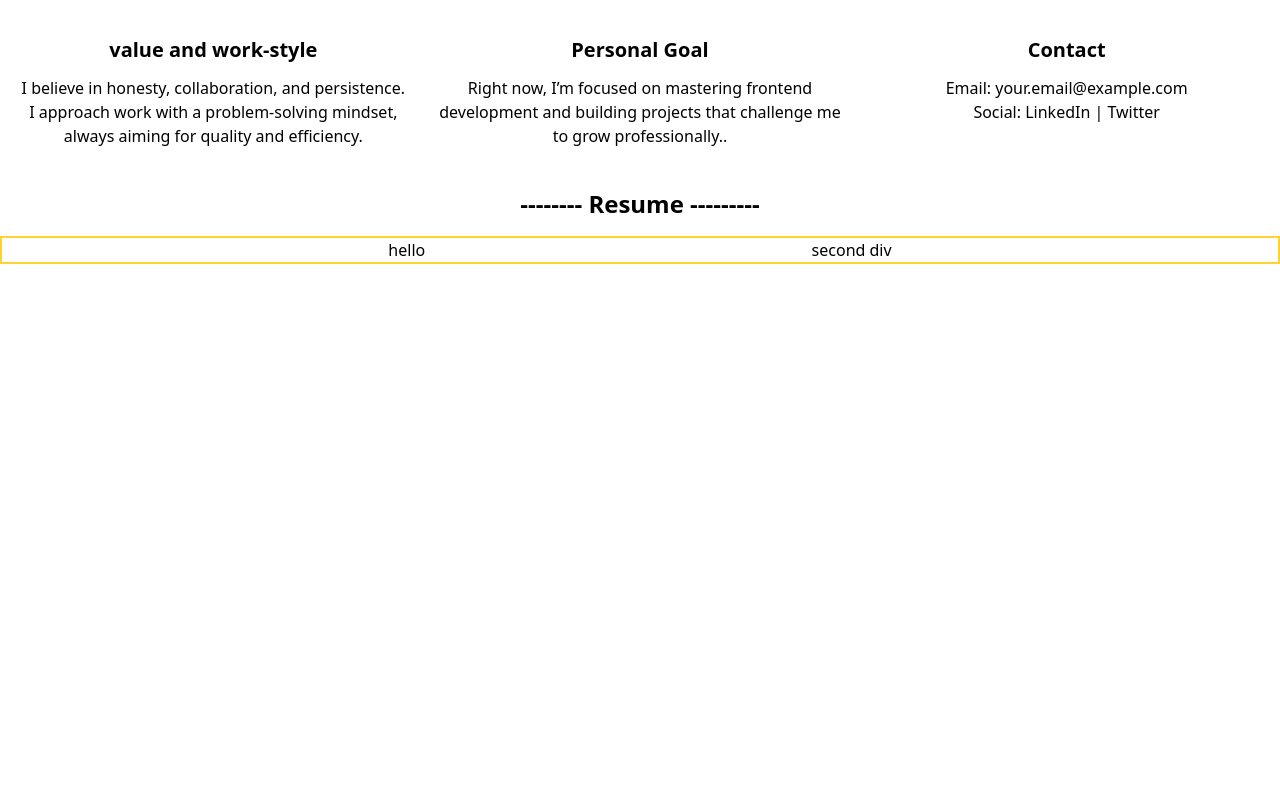
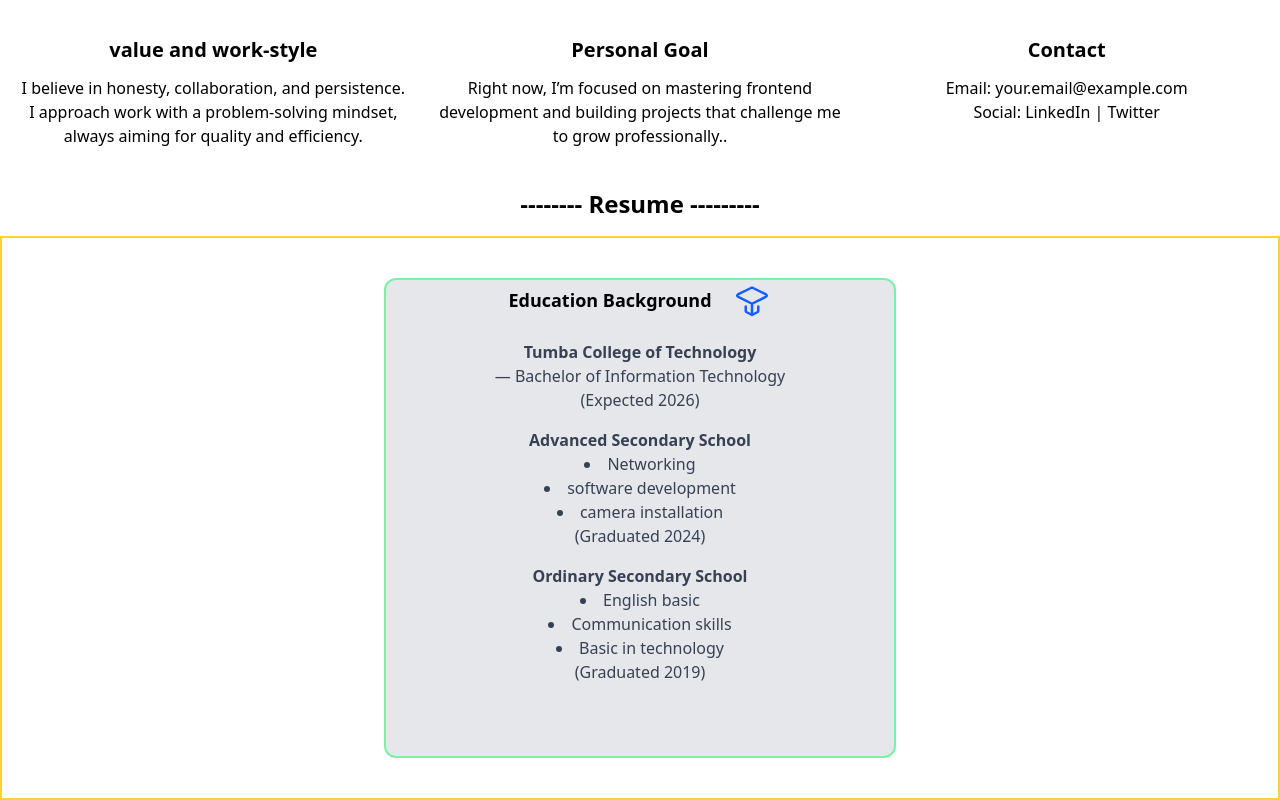
Before and after one commit to Olivier-Masabo/tailwind-practice, a React (Vite) app: page / in a window 1280 px wide. Shown: the part 1172-1972 px from the top of the page. Before the commit the page ends 1436 px from the top, so only its background shows below. Built offline with nearby package versions, Linux system fonts and the light colour scheme.

Commit message:
adding resume partially

```diff
--- a/src/body.jsx
+++ b/src/body.jsx
@@ -19,7 +19,7 @@ import profile from './assets/prof.jpg'
             <li><a href="#about">About</a></li>
             <li>Resume</li>
             <li>Services</li>
-            <li>contact</li>
+            <li>contact</li>-
         </ul>
         </div>
     </nav>
@@ -100,15 +100,54 @@ Let’s create something great together!</h2>
 
 </div>
 
-  <h1 className="text-2xl text-center font-bold">-------- Resume ---------</h1>
-<div className="border-amber-300 border-2 mt-4 flex justify-evenly items-center">
-  <div>
-    <h1>hello</h1>
+  <h1 className="text-2xl text-center font-bold ">-------- Resume ---------</h1>
+<div className="border-amber-300 border-2 mt-4 flex justify-evenly items-center ">
+  <div className='border-green-300 border-2  w-lg text-center h-[60vh] rounded-xl bg-gray-200 m-10'>
+    <h2 class="flex items-center text-lg font-bold justify-center mb-5">
+
+      Education Background
+  <svg xmlns="http://www.w3.org/2000/svg"
+       fill="none"
+       viewBox="0 0 24 24"
+       stroke-width="1.5"
+       stroke="currentColor"
+       class="w-10 h-10 text-blue-600 ml-5">
+    <path stroke-linecap="round"
+          stroke-linejoin="round"
+          d="M12 14.25V21m0 0l-3.375-1.8a.75.75 0 01-.375-.648v-2.625m3.75 5.073l3.375-1.8a.75.75 0 00.375-.648v-2.625M12 14.25l-8.485-4.243a.75.75 0 010-1.314L12 4.5l8.485 4.193a.75.75 0 010 1.314L12 14.25z" />
+  </svg>
+</h2>
+ <div class="space-y-4">
+    <p class="text-gray-700">
+      <strong>Tumba College of Technology</strong>
+      <ul>
+      <li>
+        — Bachelor of Information Technology <br /> (Expected 2026)
+        </li>
+      </ul>
+    </p>
+    <p class="text-gray-700">
+      <strong> Advanced Secondary School</strong>
+      <ul className='list-disc list-inside'>
+      <li>Networking</li>
+      <li>software development</li>
+      <li>camera installation</li> (Graduated 2024)
+      </ul>
+    </p>
+
+      <p class="text-gray-700">
+      <strong> Ordinary Secondary School</strong>
+      <ul className='list-disc list-inside'>
+      <li>English basic</li>
+      <li>Communication skills</li>
+      <li>Basic in technology</li> (Graduated 2019)
+      </ul>
+    </p>
   </div>
 
-  <div>
-    <p>second div</p>
-    </div>
+  </div>
+
+
 </div>
       </>
   );
```
